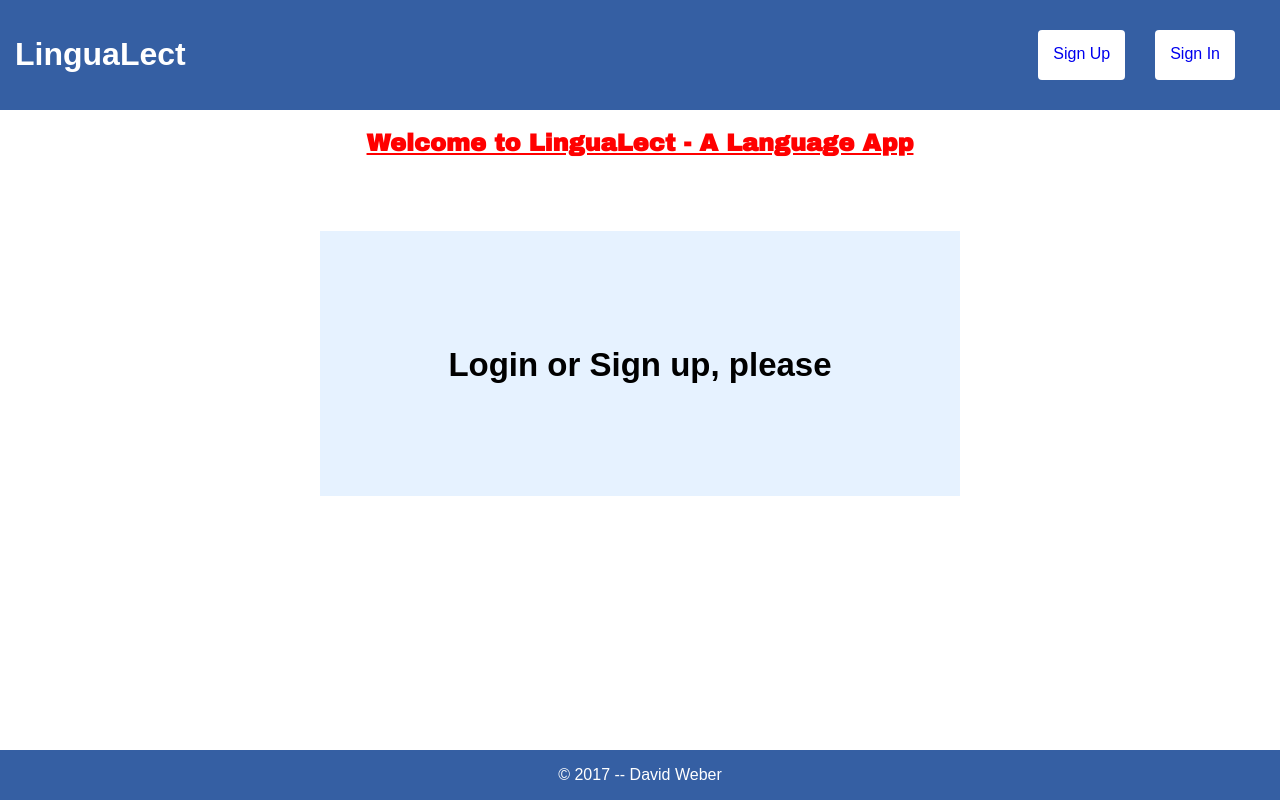
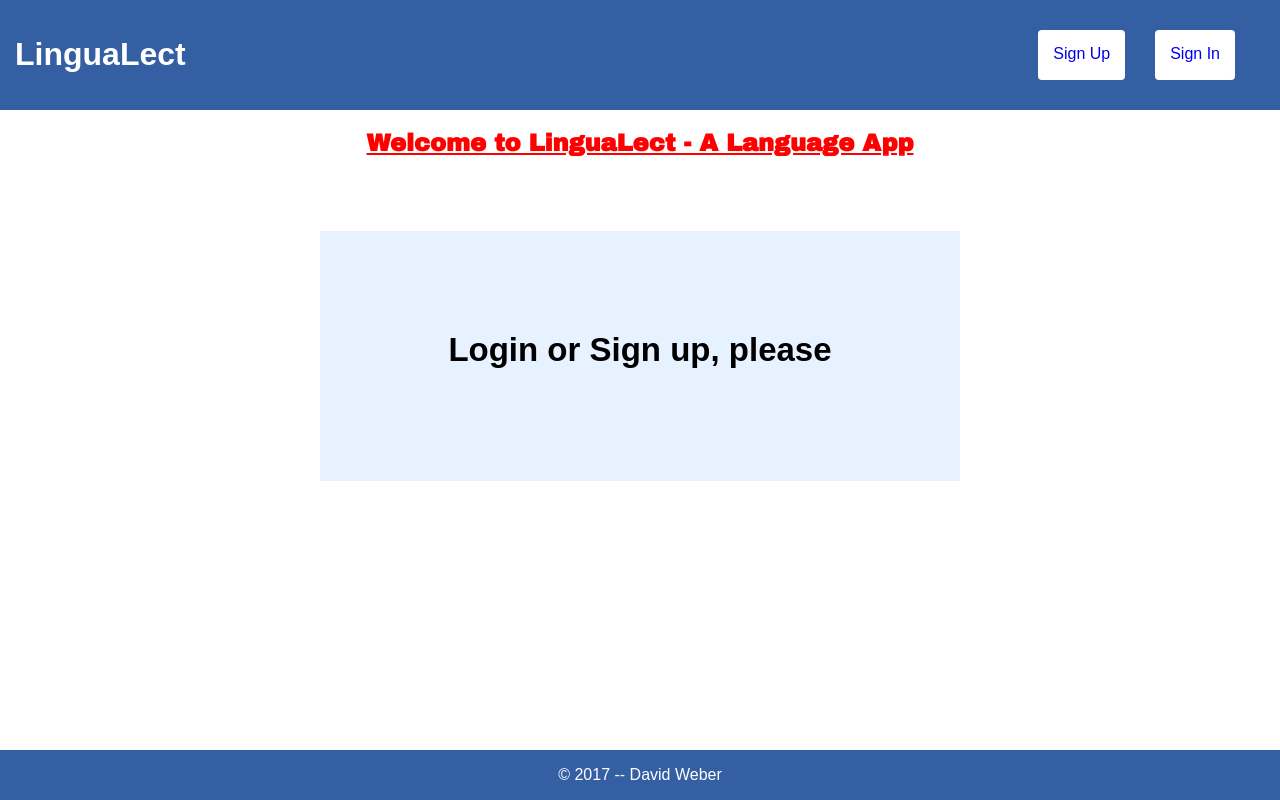
Before and after one commit to dweb1/LinguaLect, a React (Create React App) app in the folder client/: page / in a window 1280 px wide. Built offline with nearby package versions, Linux system fonts and the light colour scheme; no server answers.

Commit message:
Added some styling to home component

```diff
--- a/client/src/components/Home.js
+++ b/client/src/components/Home.js
@@ -18,7 +18,7 @@ const GoLogIn = styled.div`
     height: 150px;
     text-align: center;
     margin: 75px auto;
-    padding-top: 115px;
+    padding-top: 100px;
     font-size: 33px
 
 `
```
